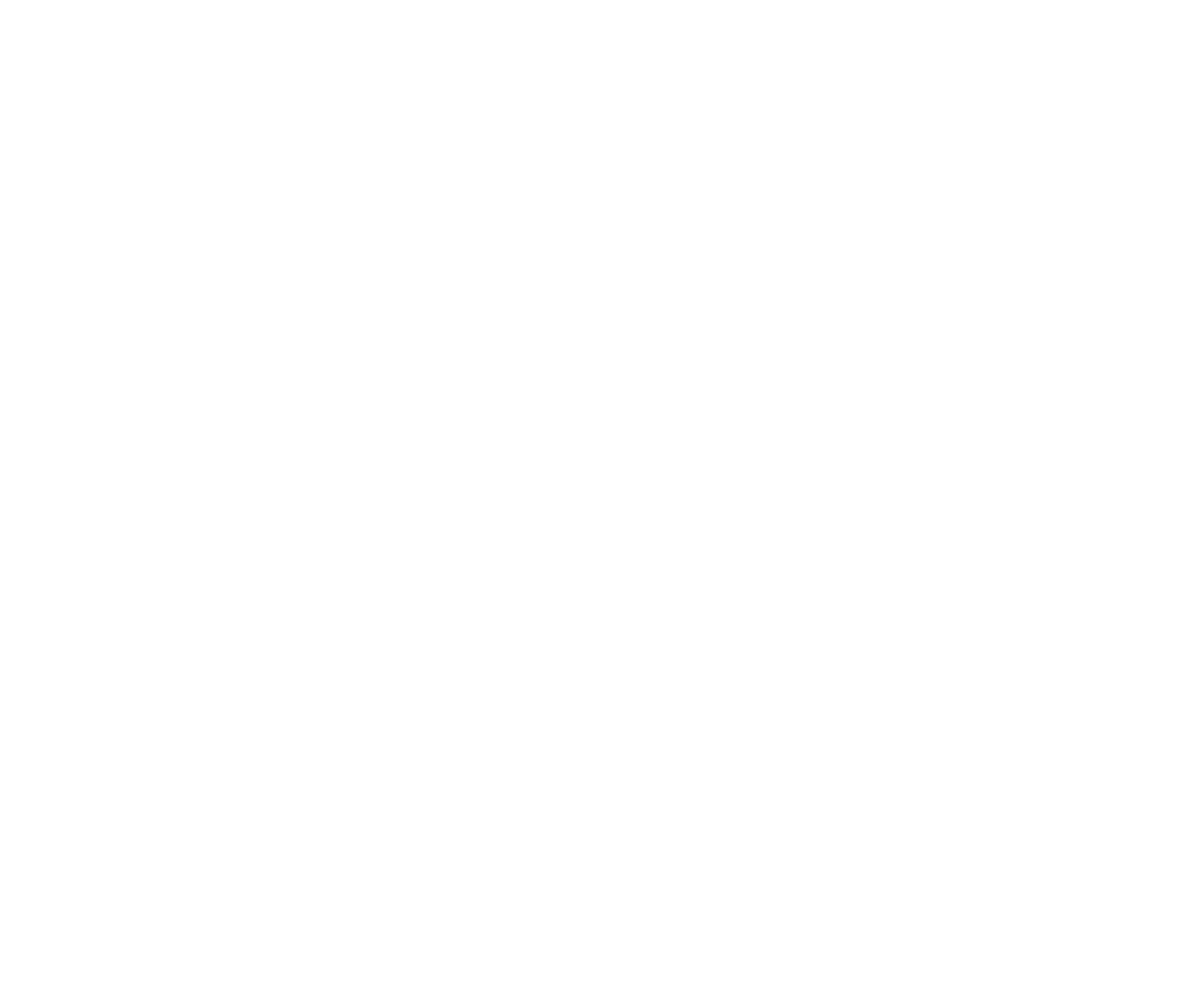
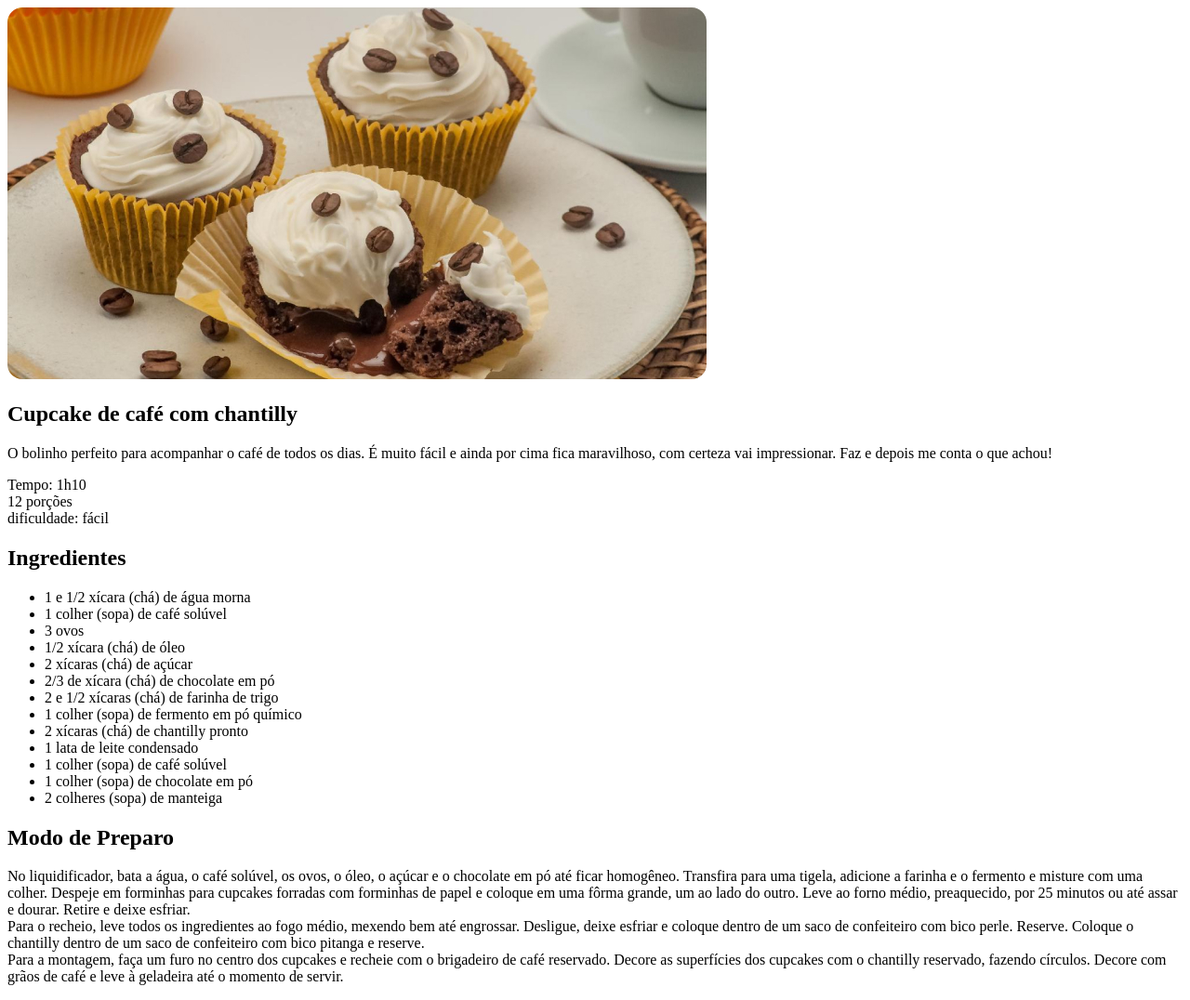
Before and after one commit to KauaEngineer/Recipe-Page, a plain HTML site: page index.html in a window 1280 px wide. Shown: the whole page at 93% size. Before the commit the page ends 800 px from the top, so only its background shows below. Drawn offline with Linux system fonts and the light colour scheme.

Commit message:
adicionando imagens e style.css

```diff
--- a/index.html
+++ b/index.html
@@ -3,9 +3,49 @@
 <head>
     <meta charset="UTF-8">
     <meta name="viewport" content="width=device-width, initial-scale=1.0">
-    <title>Document</title>
+    <title>Pagina de receitas</title>
 </head>
 <body>
-
+    <div id="page">
+        <img src="assets/main-image.jpg" alt="foto de cupcakes" />
+        <link rel="stylesheet" href="style.css">
+        <main>
+            <section id="about">
+                <h1>Cupcake de café com chantilly</h1>
+                <p>
+                    O bolinho perfeito para acompanhar o café de todos os dias. É muito fácil e ainda por cima fica maravilhoso, com certeza vai impressionar. Faz e depois me conta o que achou!
+                </p>
+                <p>
+                    Tempo: 1h10 <br> 12 porções<br> dificuldade: fácil
+                </p>
+            </section>
+            <section id="ingredients">
+                <h2>Ingredientes</h2>
+                <ul>
+                    <li>1 e 1/2 xícara (chá) de água morna</li>
+                    <li>1 colher (sopa) de café solúvel</li>
+                    <li>3 ovos</li>
+                    <li>1/2 xícara (chá) de óleo</li>
+                    <li>2 xícaras (chá) de açúcar</li>
+                    <li>2/3 de xícara (chá) de chocolate em pó</li>
+                    <li>2 e 1/2 xícaras (chá) de farinha de trigo</li>
+                    <li>1 colher (sopa) de fermento em pó químico</li>
+                    <li>2 xícaras (chá) de chantilly pronto</li>
+                    <li>1 lata de leite condensado</li>
+                    <li>1 colher (sopa) de café solúvel</li>
+                    <li>1 colher (sopa) de chocolate em pó</li>
+                    <li>2 colheres (sopa) de manteiga</li>
+                </ul>
+            </section>
+            <section id="preparations">
+                <h2>Modo de Preparo</h2>
+                <p>
+                    No liquidificador, bata a água, o café solúvel, os ovos, o óleo, o açúcar e o chocolate em pó até ficar homogêneo. Transfira para uma tigela, adicione a farinha e o fermento e misture com uma colher. Despeje em forminhas para cupcakes forradas com forminhas de papel e coloque em uma fôrma grande, um ao lado do outro. Leve ao forno médio, preaquecido, por 25 minutos ou até assar e dourar. Retire e deixe esfriar.
+                    <br> Para o recheio, leve todos os ingredientes ao fogo médio, mexendo bem até engrossar. Desligue, deixe esfriar e coloque dentro de um saco de confeiteiro com bico perle. Reserve. Coloque o chantilly dentro de um saco de confeiteiro com bico pitanga e reserve.
+                    <br> Para a montagem, faça um furo no centro dos cupcakes e recheie com o brigadeiro de café reservado. Decore as superfícies dos cupcakes com o chantilly reservado, fazendo círculos. Decore com grãos de café e leve à geladeira até o momento de servir.
+                </p>
+            </section>
+        </main>
+    </div>
 </body>
 </html>
--- /dev/null
+++ b/style.css
@@ -0,0 +1,3 @@
+img{
+border-radius: 16px;
+}
```
Also changed, not shown: assets/background.jpg (added), assets/main-image.jpg (added).
